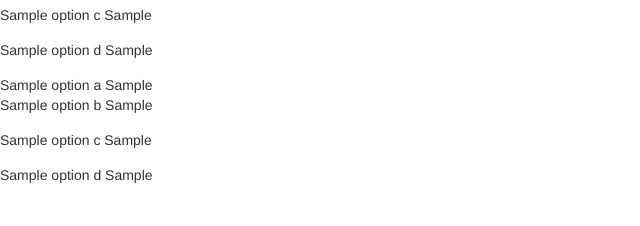
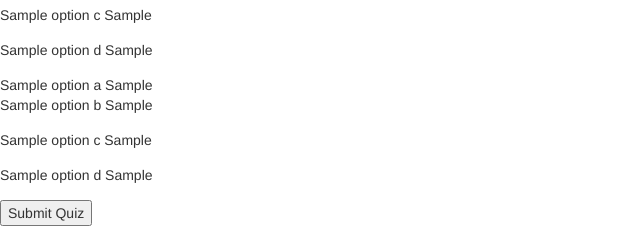
Before and after one commit to ema591/Unbreakable-Diamonds, a Flask app: template quizaris/templates/quiz.html in a window 1280 px wide. Shown: the part 1506-1732 px from the top of the page, without its empty margins (0-640 px from the left). Before the commit the page ends 1689 px from the top, so only its background shows below. Run offline with Flask 2, Linux system fonts and the light colour scheme; tables that the repository leaves empty hold one stand-in row (values such as "Sample post"); the template is opened without the code that fills it: values that come from a table or form of the project are taken from there, most other values are stand-ins (such as "Sample title", 1, 10 or a date in 2020); some libraries are stand-ins or nearby versions.

Commit message:
submit quiz

```diff
--- a/quizaris/routes.py
+++ b/quizaris/routes.py
@@ -174,7 +174,7 @@ def quiz(quiz_id):
                 pass
 
     # Solve questions array is a an array that will contain all the form objects, so, like before use index's to get the form labels and input fields.
-    return render_template('quiz.html', solve_question_array=solve_question_array, correct_answers=correct_answers, wrong_answers=wrong_answers)
+    return render_template('quiz.html', submit_quiz = submit_quiz, solve_question_array=solve_question_array, correct_answers=correct_answers, wrong_answers=wrong_answers)
 
 @app.route("/account", methods=['GET', 'POST'])
 @login_required
--- a/quizaris/templates/quiz.html
+++ b/quizaris/templates/quiz.html
@@ -26,6 +26,7 @@
                 {{ solve_question_array[i].option_d}}
             </div>
             {% endfor %}
+            {{submit_quiz.submit}}
         </fieldset>
     </form>
 
```
